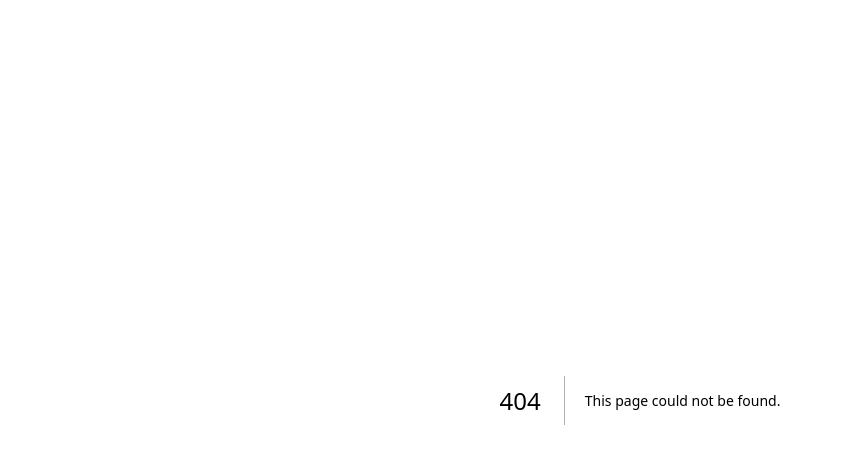
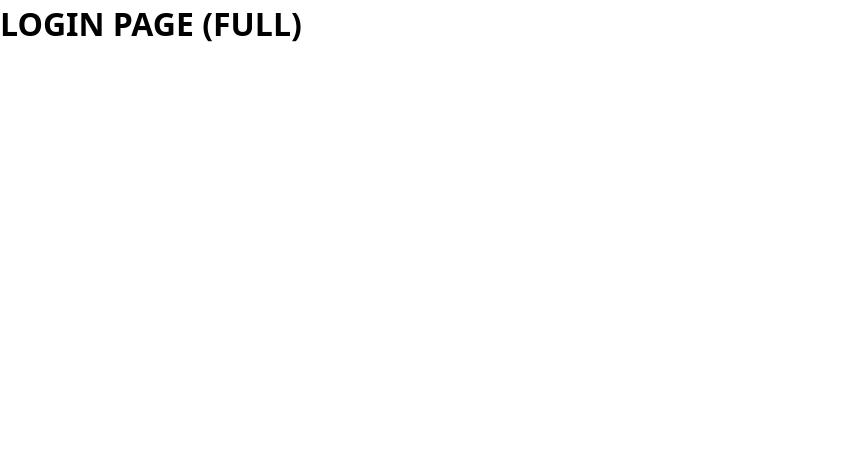
Before and after one commit to codeit-part3-4team/codeit-taskify, a Next.js app: page /login in a window 1280 px wide. Before the commit this address had no page. Shown: the top 464 px of the page, without its empty margins (0-841 px from the left). Built offline with nearby package versions, Linux system fonts and the light colour scheme.

Commit message:
test: Parallel Routes방식으로 모달 테스트

```diff
--- /dev/null
+++ b/src/app/@auth/default.tsx
@@ -0,0 +1,3 @@
+export default function Default() {
+  return null;
+}
--- a/src/app/ModalTest/page.tsx
+++ b/src/app/ModalTest/page.tsx
@@ -12,7 +12,9 @@ export default async function ModalTest() {
 
   return (
     <>
-      <Modal type="CARD_EDIT" serverCardData={serverCardData} />
+      <ModalProvider>
+        <Modal type="CARD_EDIT" serverCardData={serverCardData} />
+      </ModalProvider>
     </>
   );
 }
--- a/src/app/layout.tsx
+++ b/src/app/layout.tsx
@@ -1,20 +1,25 @@
-import type { Metadata } from "next";
+import type { Metadata } from 'next';
 import '@/styles/reset.css';
-import "@/app/globals.css";
+import '@/app/globals.css';
 
 export const metadata: Metadata = {
-  title: "Create Next App",
-  description: "Generated by create next app",
+  title: 'Create Next App',
+  description: 'Generated by create next app',
 };
 
 export default function RootLayout({
   children,
+  auth,
 }: Readonly<{
   children: React.ReactNode;
+  auth: React.ReactNode;
 }>) {
   return (
     <html lang="ko">
-      <body>{children}</body>
+      <body>
+        {auth}
+        {children}
+      </body>
     </html>
   );
 }
--- /dev/null
+++ b/src/app/login/page.tsx
@@ -0,0 +1,3 @@
+export default function Page() {
+  return <h1>LOGIN PAGE (FULL)</h1>;
+}
```
Also changed, not shown: src/app/@auth/(.)login/page.tsx (added, +9 -0 lines), src/app/Test/page.tsx (added, +11 -0 lines), src/components/Modals/ModalTest.tsx (added, +18 -0 lines).
